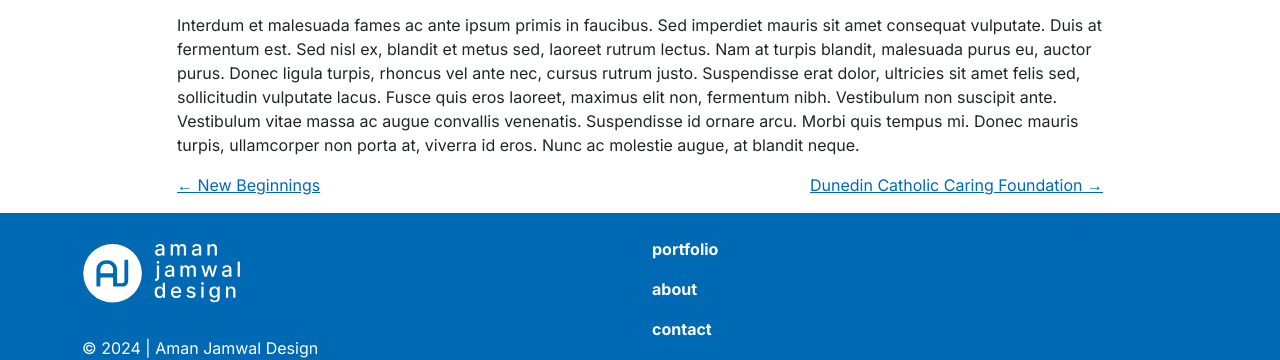
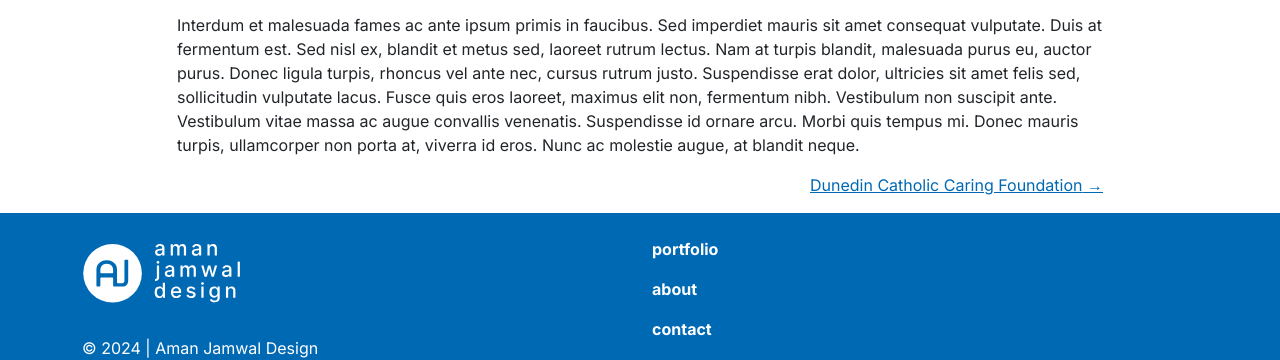
Before and after one commit to jamwalaman/gatsby-ajdesign-portfolio, a Gatsby site: page /tauiwi-solutions/ in a window 1280 px wide. Shown: the part 299-659 px from the top of the page. Built offline with nearby package versions, Linux system fonts and the light colour scheme; Gatsby itself is replaced by a stand-in of ours.

Commit message:
Update query for navigation on portfolio page

```diff
--- a/gatsby-node.js
+++ b/gatsby-node.js
@@ -44,8 +44,8 @@ exports.createPages = async ({ graphql, actions, reporter }) => {
 
   const posts = result.data.allMarkdownRemark.nodes
 
-  // Create blog posts pages (and portfolio posts)
-  // But only if there's at least one markdown file found at "content/blog" (defined in gatsby-config.js)
+  // Create blog posts pages and portfolio posts
+  // But only if there's at least one markdown file found at "content/blog" or "content/portfolio" (defined in gatsby-config.js)
   // `context` is available in the template as a prop and as a variable in GraphQL
 
   if (posts.length > 0) {
--- a/src/templates/portfolio-post.js
+++ b/src/templates/portfolio-post.js
@@ -57,7 +57,7 @@ export const Head = ({ data: { markdownRemark: post } }) => {
 export default PortfolioPostTemplate
 
 export const pageQuery = graphql`
-  query BlogPostBySlug(
+  query(
     $id: String!
     $previousPostId: String
     $nextPostId: String
@@ -76,7 +76,10 @@ export const pageQuery = graphql`
         description
       }
     }
-    previous: markdownRemark(id: { eq: $previousPostId }) {
+    previous: markdownRemark(
+      id: { eq: $previousPostId }
+      frontmatter: { template: { eq: "portfolio" } }
+    ) {
       fields {
         slug
       }
@@ -84,7 +87,10 @@ export const pageQuery = graphql`
         title
       }
     }
-    next: markdownRemark(id: { eq: $nextPostId }) {
+    next: markdownRemark(
+      id: { eq: $nextPostId }
+      frontmatter: { template: { eq: "portfolio" } }
+    ) {
       fields {
         slug
       }
```
